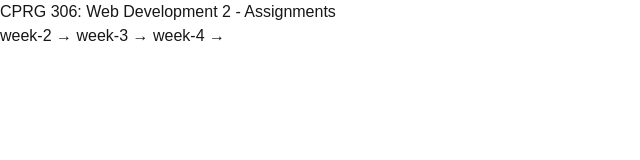
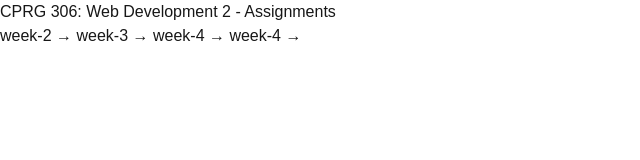
Before and after one commit to Santiago22-py/cprg306-assignments, a Next.js app: page / in a window 1280 px wide. Shown: the top 160 px of the page, without its empty margins (0-640 px from the left). Built offline with nearby package versions, Linux system fonts and the light colour scheme.

Commit message:
Added reference to week 5

```diff
--- a/app/page.js
+++ b/app/page.js
@@ -11,6 +11,8 @@ export default function Home() {
         →
         <a href="/week-4"> week-4 </a>
         →
+        <a href="/week-5"> week-4 </a>
+        →
       </p>
     </main>
   );
```
